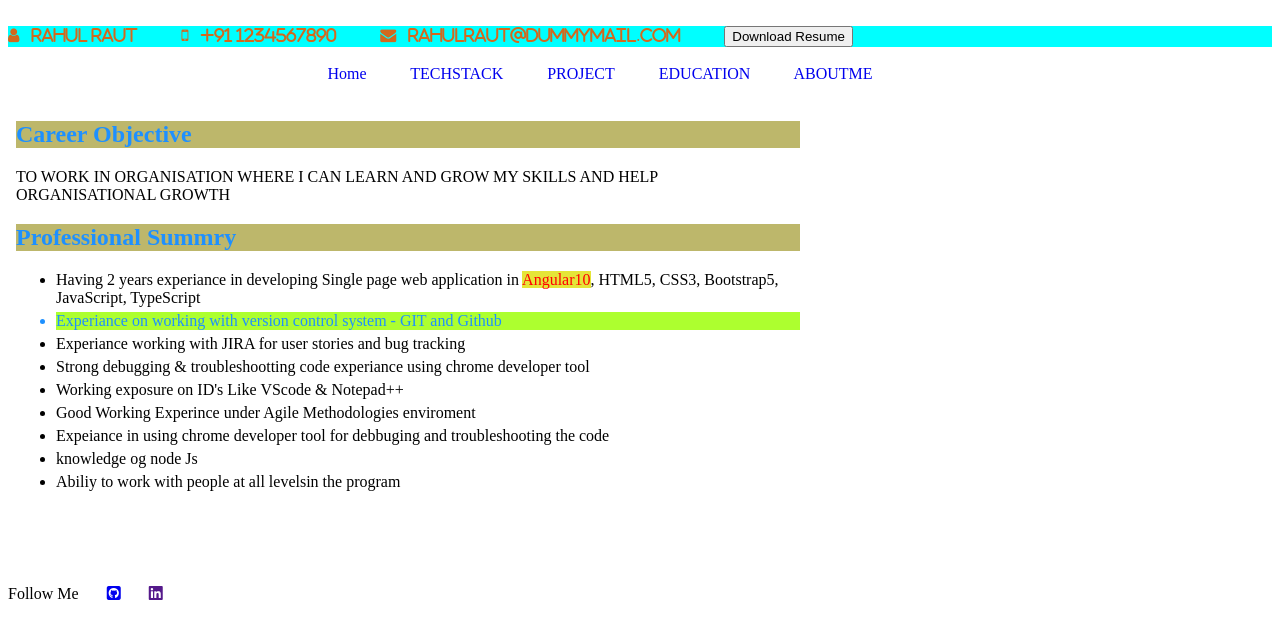
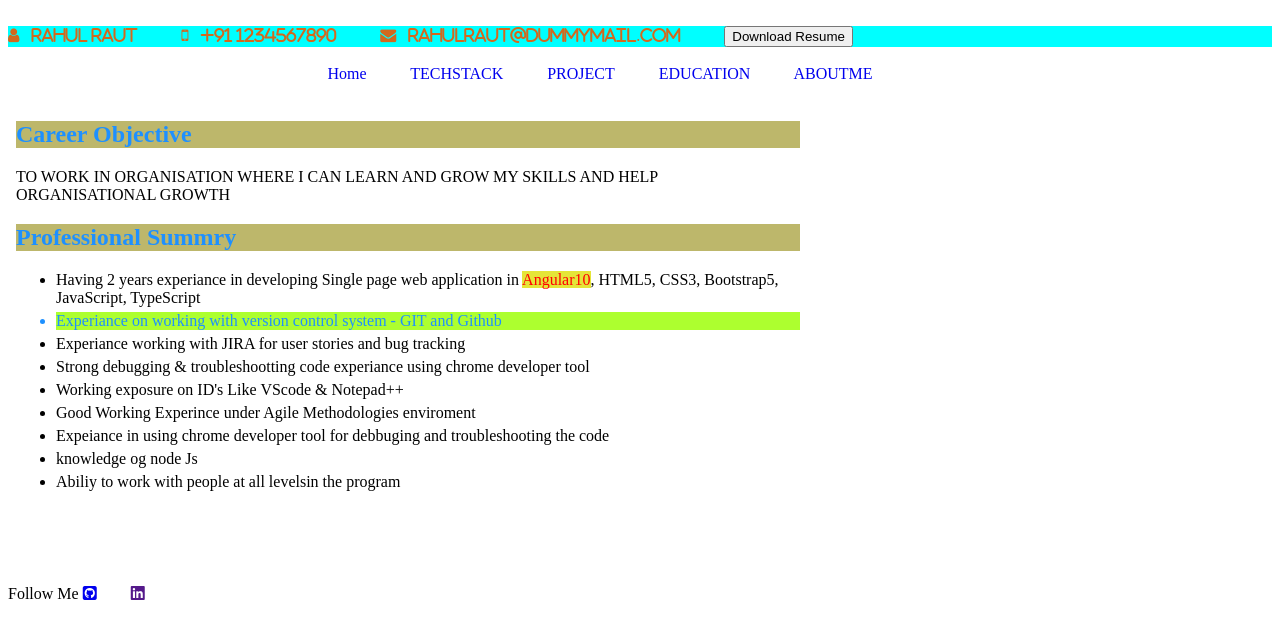
Before and after one commit to rahulvraut9/my-profile, a plain HTML site: page index.html in a window 1280 px wide. Drawn offline with Linux system fonts and the light colour scheme.

Commit message:
Removed all &nbsp
Removed all &nbsp

```diff
--- a/index.html
+++ b/index.html
@@ -22,6 +22,9 @@
             padding-right: 40px;
 
         }
+        .space a{
+            margin-right: 30px;
+        }
     </style>
 </head>
 <body>
@@ -45,9 +48,8 @@
     <iframe src="home.html" width="800px" height="480px" frameborder="0" name="myframe"></iframe>
     <br>
     <footer>
-        <span>Follow Me</span> &nbsp; &nbsp; &nbsp;
-        <a href="https://github.com/rahulvraut9"><i class="fa fa-github-square" aria-hidden="true"></i></a> &nbsp; &nbsp; &nbsp;
-        <a href=""><i class="fa fa-linkedin-square" aria-hidden="true"></i></a> &nbsp; &nbsp; &nbsp;
-    </footer>
+        <span class="space">Follow Me
+        <a href="https://github.com/rahulvraut9"><i class="fa fa-github-square" aria-hidden="true"></i></a>
+        <a href=""><i class="fa fa-linkedin-square" aria-hidden="true"></i></a> </span>
 </body>
 </html>
```
